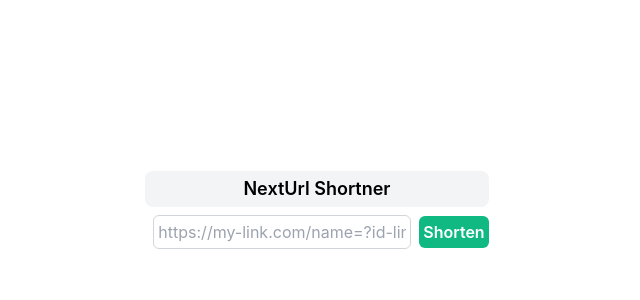
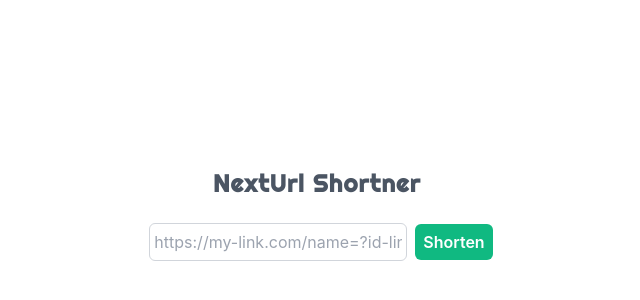
Before and after one commit to chuddyjoachim/next-url, a Next.js app: page / in a window 1280 px wide. Shown: the part 194-494 px from the top of the page, without its empty margins (323-963 px from the left). Built offline with nearby package versions, Linux system fonts and the light colour scheme.

Commit message:
Limit nanoid size, update button and header style.

```diff
--- a/pages/api/shorten_link.ts
+++ b/pages/api/shorten_link.ts
@@ -15,7 +15,7 @@ export default async (req: NextApiRequest, res: NextApiResponse<shortid>) => {
       req.body.link !== ""
     ) {
       let body = JSON.parse(req.body).link;
-      const id_ = nanoid();
+      const id_ = nanoid(5);
 
       const entry = await db
         .collection("url")
--- a/pages/index.tsx
+++ b/pages/index.tsx
@@ -52,16 +52,16 @@ const Home: React.FC<HomeProps> = () => {
         <link rel="icon" href="/favicon.ico" />
       </Head>
 
-      <main>
-        <h1 className="text-lg text-black font-semibold flex items-center justify-center bg-gray-100 rounded-lg py-1 my-2">
+      <main className="w-full flex flex-col justify-center items-center">
+        <h1 className="text-2xl font-headline tracking-wider text-gray-600 font-semibold flex items-center justify-center rounded-lg py-2 px-3 mb-2 my-2">
           NextUrl Shortner
         </h1>
 
         <form action="" onSubmit={linkSubmit}>
-          <div className="inputField">
+          <div className="inputField mt-2">
             <input
               type="text"
-              className="linkInput rounded-md border border-gray-300 py-1 px-1 mx-2"
+              className="linkInput rounded-md border border-gray-300 py-1.5 px-1 mx-2"
               placeholder="https://my-link.com/name=?id-linker/lorem-lipsum/lorem-lipsum"
               value={urlState}
               onChange={(e) => {
@@ -71,7 +71,7 @@ const Home: React.FC<HomeProps> = () => {
             <button
               type="submit"
               className={
-                "rounded-md bg-green-500 font-semibold text-white py-1 px-1 border-gray-300"
+                "rounded-md bg-green-500 font-semibold text-white py-1.5 px-2 border-gray-300"
               }
             >
               Shorten
```
